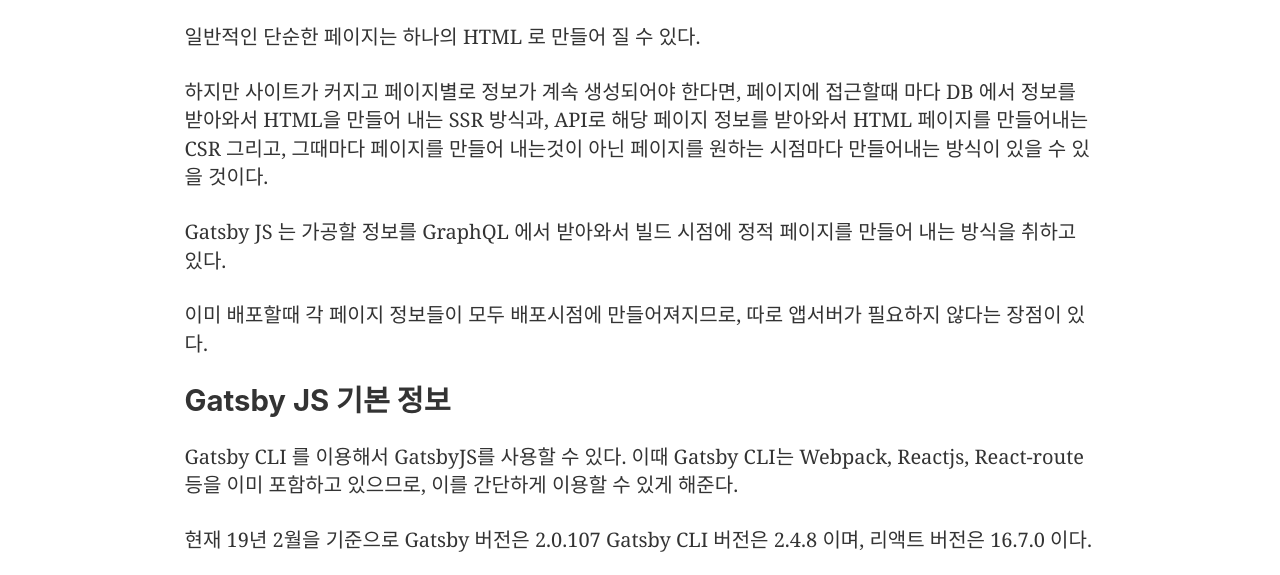
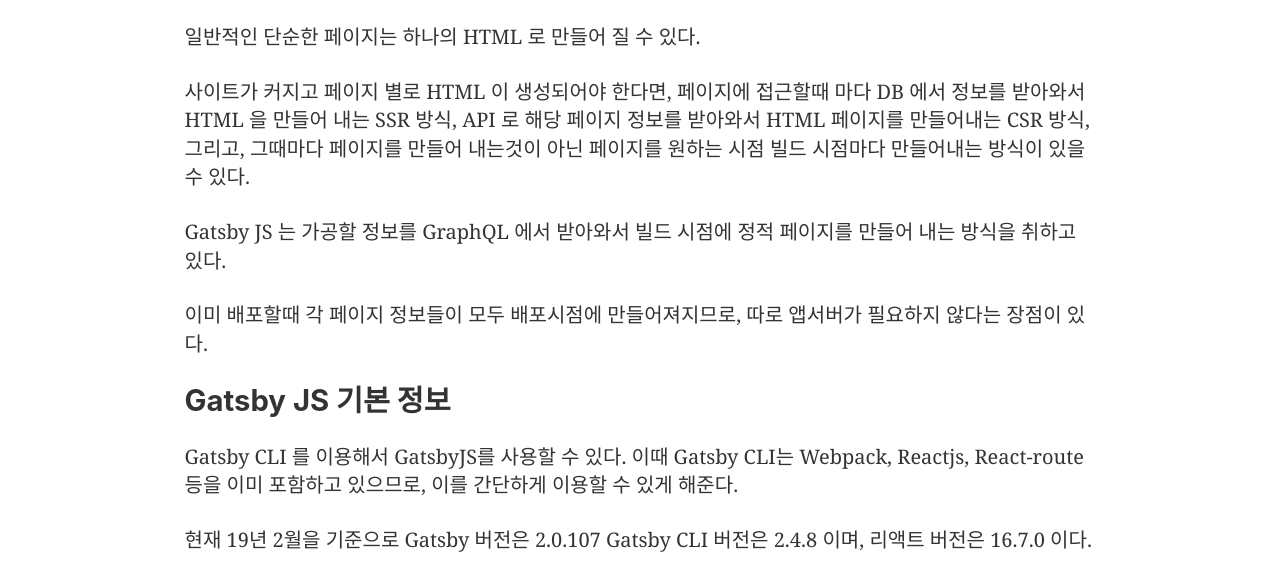
Before and after one commit to AndrewSRP/blog, a Gatsby site: page /posts/gatsby/1 in a window 1280 px wide. Shown: the part 225-800 px from the top of the page. Built offline with nearby package versions, Linux system fonts and the light colour scheme; Gatsby itself is replaced by a stand-in of ours.

Commit message:
semantic css 수정

```diff
--- a/gatsby-browser.js
+++ b/gatsby-browser.js
@@ -6,4 +6,4 @@
 
 // You can delete this file if you're not using it
 import "prismjs/themes/prism-solarizedlight.css";
-import "semantic-ui/dist/semantic.css";
+import "semantic-ui-css/semantic.min.css";
--- a/package.json
+++ b/package.json
@@ -20,8 +20,7 @@
     "prop-types": "^15.6.2",
     "react": "^16.7.0",
     "react-dom": "^16.7.0",
-    "react-helmet": "^5.2.0",
-    "semantic-ui": "^2.4.2"
+    "react-helmet": "^5.2.0"
   },
   "license": "MIT",
   "scripts": {
@@ -41,6 +40,7 @@
   },
   "devDependencies": {
     "gh-pages": "^2.0.1",
-    "prettier": "^1.16.3"
+    "prettier": "^1.16.3",
+    "semantic-ui-css": "^2.4.1"
   }
 }
--- a/src/posts/gatsby/1.md
+++ b/src/posts/gatsby/1.md
@@ -14,7 +14,9 @@
 
 일반적인 단순한 페이지는 하나의 HTML 로 만들어 질 수 있다.
 
-하지만 사이트가 커지고 페이지별로 정보가 계속 생성되어야 한다면, 페이지에 접근할때 마다 DB 에서 정보를 받아와서 HTML을 만들어 내는 SSR 방식과, API로 해당 페이지 정보를 받아와서 HTML 페이지를 만들어내는 CSR 그리고, 그때마다 페이지를 만들어 내는것이 아닌 페이지를 원하는 시점마다 만들어내는 방식이 있을 수 있을 것이다.
+사이트가 커지고 페이지 별로 HTML 이 생성되어야 한다면, 페이지에 접근할때 마다 DB 에서 정보를 받아와서 HTML 을 만들어 내는 SSR 방식,
+API 로 해당 페이지 정보를 받아와서 HTML 페이지를 만들어내는 CSR 방식,
+그리고, 그때마다 페이지를 만들어 내는것이 아닌 페이지를 원하는 시점 빌드  시점마다 만들어내는 방식이 있을 수 있다.
 
 Gatsby JS 는 가공할 정보를 GraphQL 에서 받아와서 빌드 시점에 정적 페이지를 만들어 내는 방식을 취하고 있다.
 
```
Also changed, not shown: src/core/fileAbsolutePath.js (deleted, +0 -8 lines), 1 other file.
